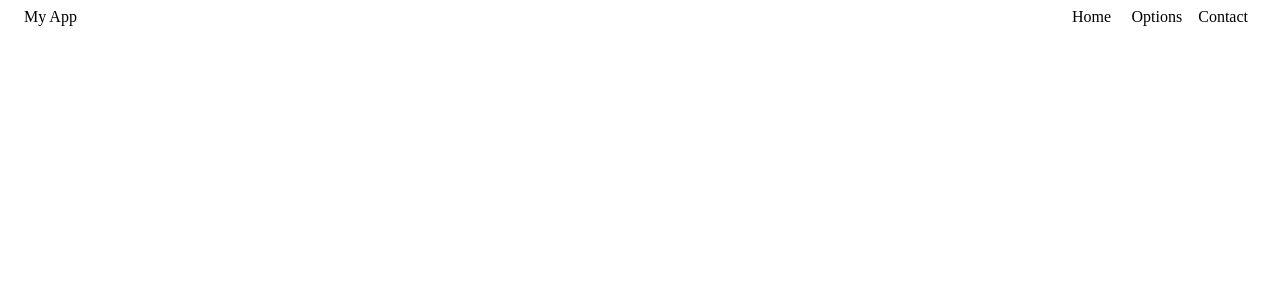
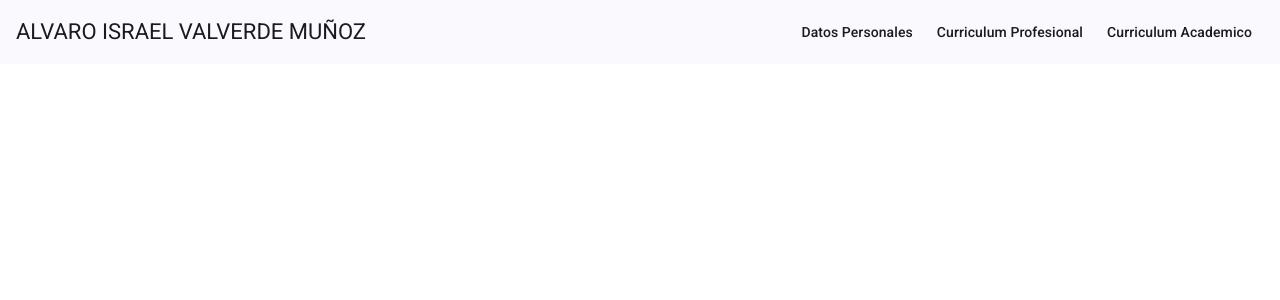
Before and after one commit to AlvaroValver-de/Portafolio_Personal, an Angular app: page / in a window 1280 px wide. Shown: the top 300 px of the page. Built offline with nearby package versions, Linux system fonts and the light colour scheme.

Commit message:
barra funcional

```diff
--- a/angular.json
+++ b/angular.json
@@ -27,6 +27,7 @@
               }
             ],
             "styles": [
+              "@angular/material/prebuilt-themes/azure-blue.css",
               "src/styles.css"
             ],
             "scripts": [],
@@ -90,6 +91,7 @@
               }
             ],
             "styles": [
+              "@angular/material/prebuilt-themes/azure-blue.css",
               "src/styles.css"
             ],
             "scripts": []
--- a/package.json
+++ b/package.json
@@ -12,10 +12,12 @@
   "private": true,
   "dependencies": {
     "@angular/animations": "^18.0.0",
+    "@angular/cdk": "^18.2.8",
     "@angular/common": "^18.0.0",
     "@angular/compiler": "^18.0.0",
     "@angular/core": "^18.0.0",
     "@angular/forms": "^18.0.0",
+    "@angular/material": "^18.2.8",
     "@angular/platform-browser": "^18.0.0",
     "@angular/platform-browser-dynamic": "^18.0.0",
     "@angular/platform-server": "^18.0.0",
--- a/src/app/app.config.ts
+++ b/src/app/app.config.ts
@@ -3,7 +3,8 @@ import { provideRouter } from '@angular/router';
 
 import { routes } from './app.routes';
 import { provideClientHydration } from '@angular/platform-browser';
+import { provideAnimationsAsync } from '@angular/platform-browser/animations/async';
 
 export const appConfig: ApplicationConfig = {
-  providers: [provideZoneChangeDetection({ eventCoalescing: true }), provideRouter(routes), provideClientHydration()]
+  providers: [provideZoneChangeDetection({ eventCoalescing: true }), provideRouter(routes), provideClientHydration(), provideAnimationsAsync()]
 };
--- a/src/app/barra-superior/barra-superior.component.html
+++ b/src/app/barra-superior/barra-superior.component.html
@@ -1,19 +1,11 @@
 <mat-toolbar color="primary">
-    <span>My App</span> <!-- Título o logo de la aplicación -->
-
-    <span class="spacer"></span> <!-- Espaciador para empujar los botones hacia la derecha -->
-
-    <!-- Botón de Inicio -->
-    <button mat-button routerLink="/">Home</button> <!-- Redirecciona al inicio -->
-
-    <!-- Menú desplegable -->
-    <button mat-button [matMenuTriggerFor]="menu">Options</button> <!-- Despliega el menú -->
+    <span>ALVARO ISRAEL VALVERDE MUÑOZ</span>
+    <span class="spacer"></span>
+    <button mat-button [matMenuTriggerFor]="menu">Datos Personales</button>
     <mat-menu #menu="matMenu">
-      <button mat-menu-item routerLink="/profile">Profile</button>
-      <button mat-menu-item routerLink="/settings">Settings</button>
-      <button mat-menu-item>Logout</button>
+      <button mat-menu-item routerLink="/contacto">Contacto</button>
+      <button mat-menu-item routerLink="/rsyrepositorio">Redes Sociales y Repositorio</button>
     </mat-menu>
-
-    <!-- Botón Contacto -->
-    <button mat-button routerLink="/contact">Contact</button> <!-- Redirecciona a la página de contacto -->
+    <button mat-button routerLink="/currprofesional">Curriculum Profesional</button>
+    <button mat-button routerLink="/curracademico">Curriculum Academico</button>
   </mat-toolbar>
--- a/src/index.html
+++ b/src/index.html
@@ -6,8 +6,10 @@
   <base href="/">
   <meta name="viewport" content="width=device-width, initial-scale=1">
   <link rel="icon" type="image/x-icon" href="favicon.ico">
+  <link href="https://fonts.googleapis.com/css2?family=Roboto:wght@300;400;500&display=swap" rel="stylesheet">
+  <link href="https://fonts.googleapis.com/icon?family=Material+Icons" rel="stylesheet">
 </head>
-<body>
+<body class="mat-typography">
   <appi-root></appi-root>
 </body>
 </html>
--- a/src/styles.css
+++ b/src/styles.css
@@ -1 +1,4 @@
 /* You can add global styles to this file, and also import other style files */
+
+html, body { height: 100%; }
+body { margin: 0; font-family: Roboto, "Helvetica Neue", sans-serif; }
```
Also changed, not shown: 1 other file (tests, documents, lock files or other folders).
